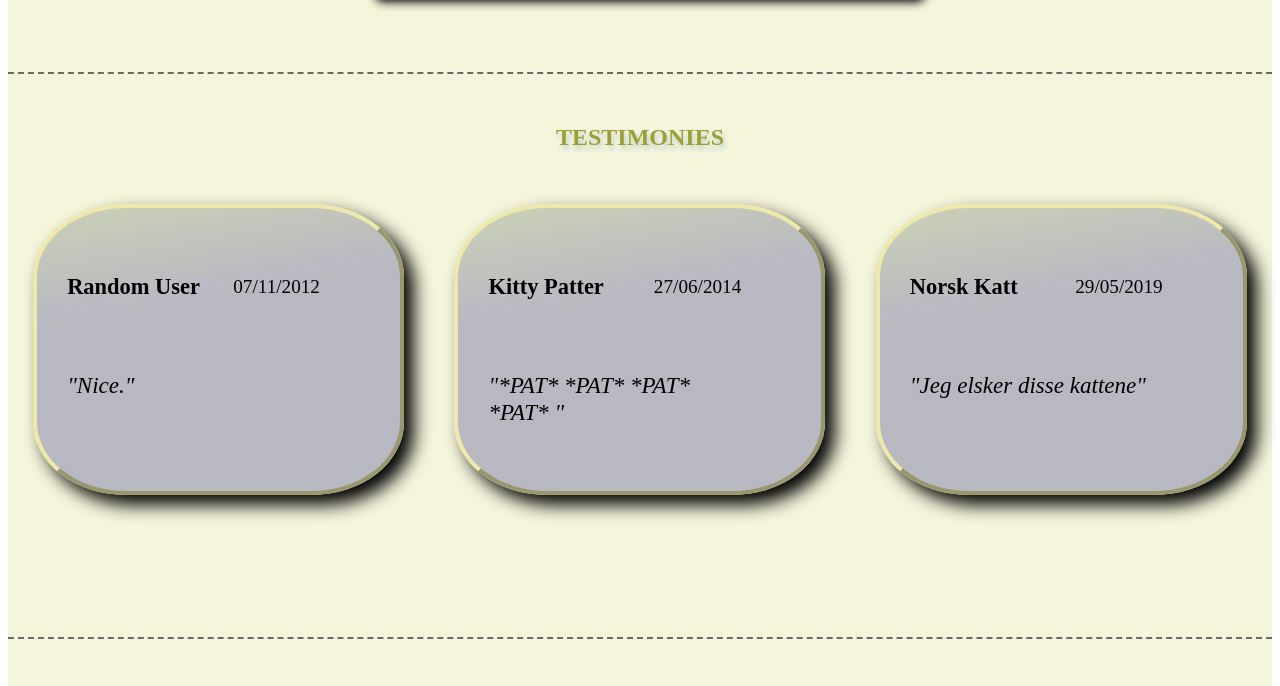
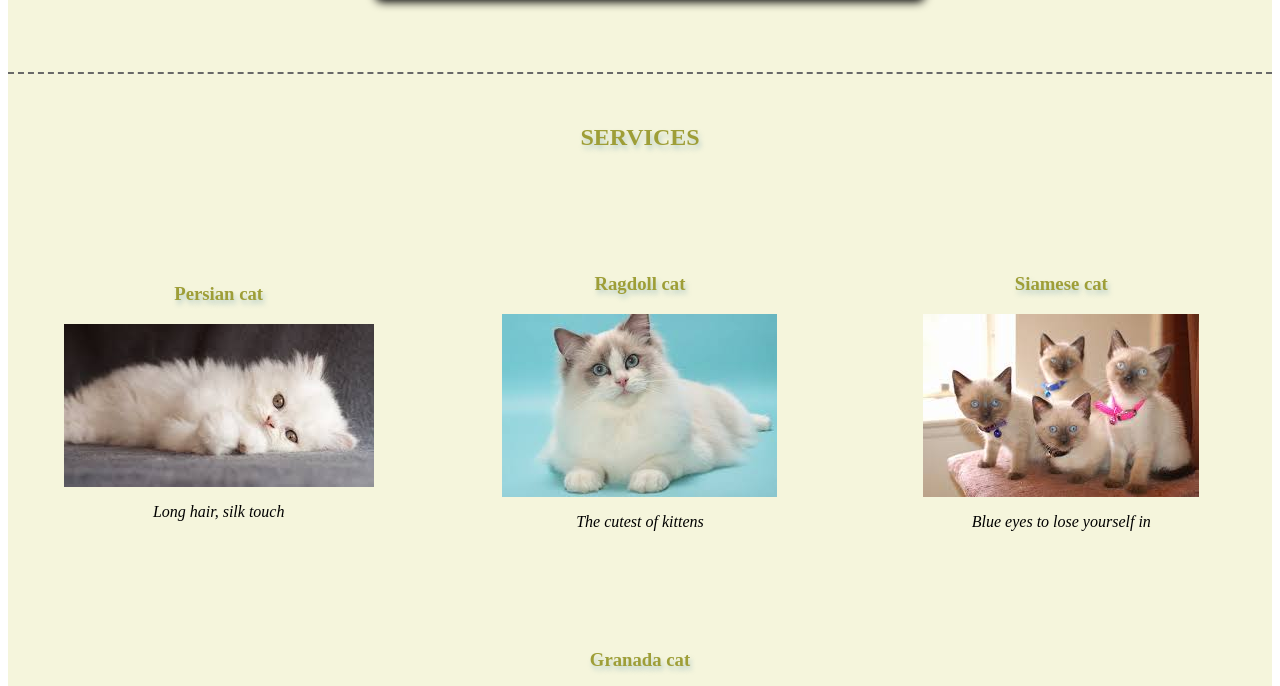
Before and after one commit to MichaelBurri/kittens, a plain HTML site: page index.html in a window 1280 px wide. Shown: the part 1525-2211 px from the top of the page. Drawn offline with nearby package versions, Linux system fonts and the light colour scheme.

Commit message:
Services added to json & js

```diff
--- a/css/style.css
+++ b/css/style.css
@@ -5,13 +5,13 @@
     font-weight: normal;
     font-style: normal;
 }
-h2,h4{
+h2,h3,h4{
     color: rgb(158, 158, 55);
     text-shadow: 2px 4px 5px rgba(103, 157, 175, 0.397);
 }
 #mainContainer{
     display: grid;
-    grid-template-rows: 1fr auto 1fr;
+    grid-template-rows: 1fr auto  1fr;
 }
 .kittyIcon{
     width: 7vh;
@@ -85,7 +85,7 @@ header{
 #main{
     background-color: beige;
     display: grid;
-    grid-template-rows: auto 1fr 1fr 1fr;
+    grid-template-rows: auto 1fr auto 1fr 1fr;
     row-gap: 80px;
 
 }
@@ -177,11 +177,43 @@ header{
 #form>*{
     padding: 5px;
 }
-.testimonios{
+
+.testimonios,.servicios{
     border-top: dimgrey 2px dashed;
     display: flex;
     flex-direction: column;
     align-items: center;
+}
+.serviciosContainer{
+    display: grid;
+    grid-template-rows: 1fr 1fr;
+    grid-template-columns: 1fr 1fr 1fr;
+    height: 100%;
+    width: 100%;
+}
+.serviciosContainer>div{
+    justify-self: center;
+    align-self: center;
+    display: flex;
+    flex-direction: column;
+    justify-content: flex-start;
+    align-items: center;
+}
+#garnata{
+    grid-row: 2;
+    grid-column: 1/span 3;
+}
+#persian{
+    grid-row: 1;
+    grid-column: 1;
+}
+#siam{
+    grid-row: 1;
+    grid-column: 3;
+}
+#ragdoll{
+    grid-row: 1;
+    grid-column: 2;
 }
 .testimoniosContainer{
     height: 100%;
--- a/index.html
+++ b/index.html
@@ -75,7 +75,12 @@
                     <input id="submitKitten"type="submit" value="SUBMIT" disabled>
                 </div>
             </div>
+            <div class="servicios">
+                <h2>SERVICES</h2>
+                <div class="serviciosContainer">
 
+                </div>
+            </div>
 
             <div class="testimonios">
                 <h2>TESTIMONIES</h2>
--- a/index.js
+++ b/index.js
@@ -9,6 +9,36 @@ function pausar() {
     btn.innerHTML = "Play";
   }
 }
+/* SERVICIOS */
+function cargarServicios() {
+  var xhttp = new XMLHttpRequest();
+  xhttp.onreadystatechange = function() {
+    if (this.readyState == 4 && this.status == 200) {
+      let respuesta=JSON.parse(this.responseText);
+    if(respuesta!=null){
+      $('.serviciosContainer').html('');
+      for (let i = 0; i < 4; i++) {
+        maquetarServicio(respuesta["services"][i]);
+      }
+    }
+    }
+  };
+  xhttp.open("GET", "testimonios.json", true);
+  xhttp.send();
+}
+function maquetarServicio(respuesta) {
+  let name=respuesta.name;
+  let text=respuesta.text;
+  let img=respuesta.img;
+  let id=respuesta.id;
+
+  let contenedor=$('.serviciosContainer');
+  let contenido=$("<div id='"+id+"'><h3>"+name+"</h3><img src='"+img+"' alt='cat Image'><p><i>"+text+"</i></p></div>");
+
+  contenedor.append(contenido);
+}
+
+/* TESTIMONIOS */
 function cargarTestimonios() {
   var xhttp = new XMLHttpRequest();
   xhttp.onreadystatechange = function() {
@@ -16,7 +46,7 @@ function cargarTestimonios() {
       let respuesta=JSON.parse(this.responseText);
     if(respuesta!=null){
       $('.testimoniosContainer').html('');
-      seleccionarTestimonio(respuesta);
+      seleccionarTestimonio(respuesta["testimonies"]);
     }
     }
   };
@@ -137,13 +167,41 @@ $('#returnTop').click(function() {
       scrollTop : 0
   }, 500);
 });
+
 /* CARGAR DOCUMENTO */
 $( document ).ready(function() {
+  var cont=0;
   validateForm();
   cargarTestimonios();
+  cargarServicios();
   setInterval(function(){
-    $('.testimoniosContainer').fadeOut(20);
+    cont++;
+    if($('.testimoniosContainer').children().length==0){
     cargarTestimonios();
-    $('.testimoniosContainer').fadeIn(900);
+  }
+    if($('.serviciosContainer').children().length==0){
+      cargarServicios();
+    }
+    if(cont%2==0){
+      $('.testimoniosContainer').fadeOut(20);
+      cargarTestimonios();
+      $('.testimoniosContainer').fadeIn(900);
+    }
+
   },5000);
 });
+
+/* GEOLOCALIZACIÓN...un poco mal la verdad... */
+$.ajax({
+  url: "https://geolocation-db.com/jsonp",
+  jsonpCallback: "callback",
+  dataType: "jsonp",
+  success: function(location) {
+    console.log(location.country_name);
+    console.log(location.state);//no furula
+    console.log(location.city);//no furula
+    console.log(location.latitude);
+    console.log(location.longitude);
+    console.log(location.IPv4);
+  }
+});
--- a/testimonios.json
+++ b/testimonios.json
@@ -1,4 +1,4 @@
-[
+{ "testimonies":[
     {
         "name":"CatLover27",
         "text":"Oh boy do I like cats!",
@@ -79,4 +79,31 @@
         "text":"This is just PURRRFECT",
         "date":"21/01/2021"
     }
+],
+"services":[
+    {
+        "name":"Persian cat",
+        "text":"Long hair, silk touch",
+        "img":"multimedia/images/persian.jpg",
+        "id":"persian"
+    },
+    {
+        "name":"Siamese cat",
+        "text":"Blue eyes to lose yourself in",
+        "img":"multimedia/images/siam.jpg",
+        "id":"siam"
+    },
+    {
+        "name":"Ragdoll cat",
+        "text":"The cutest of kittens",
+        "img":"multimedia/images/ragdoll.jpg",
+        "id":"ragdoll"
+    },
+    {
+        "name":"Granada cat",
+        "text":"Our local feline, enjoying the sun",
+        "img":"multimedia/images/Garnata.png",
+        "id":"garnata"
+    }
 ]
+}
```
Also changed, not shown: multimedia/images/Garnata.png (added), multimedia/images/persian.jpg (added), multimedia/images/ragdoll.jpg (added), multimedia/images/siam.jpg (added).
